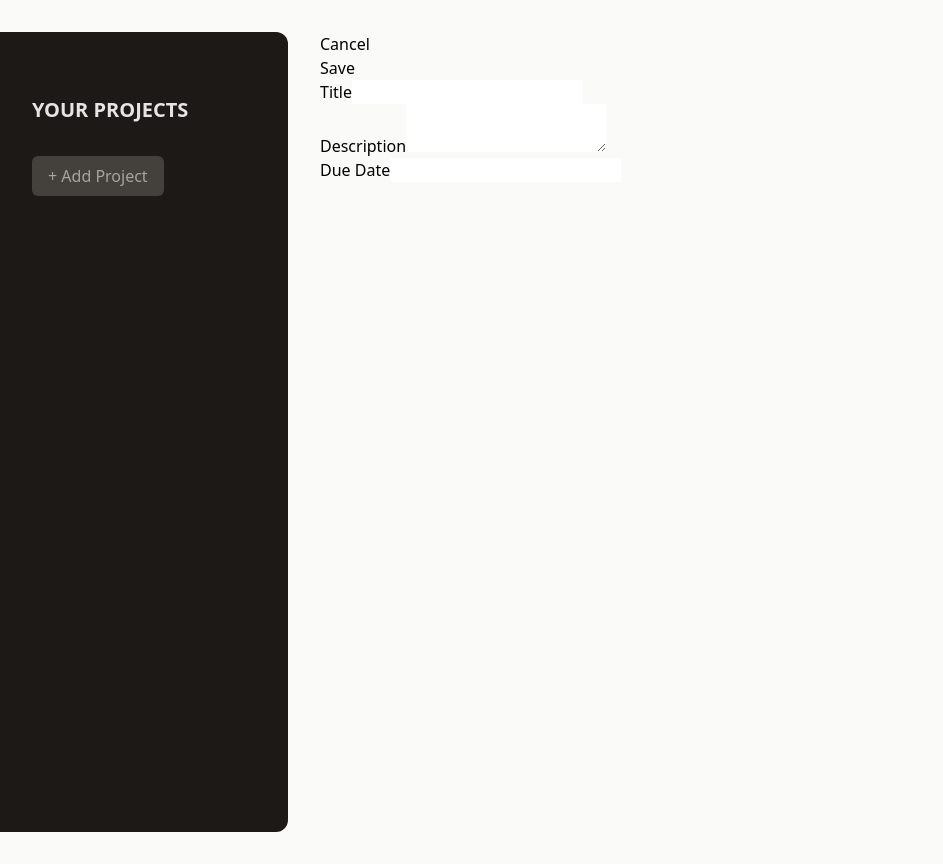
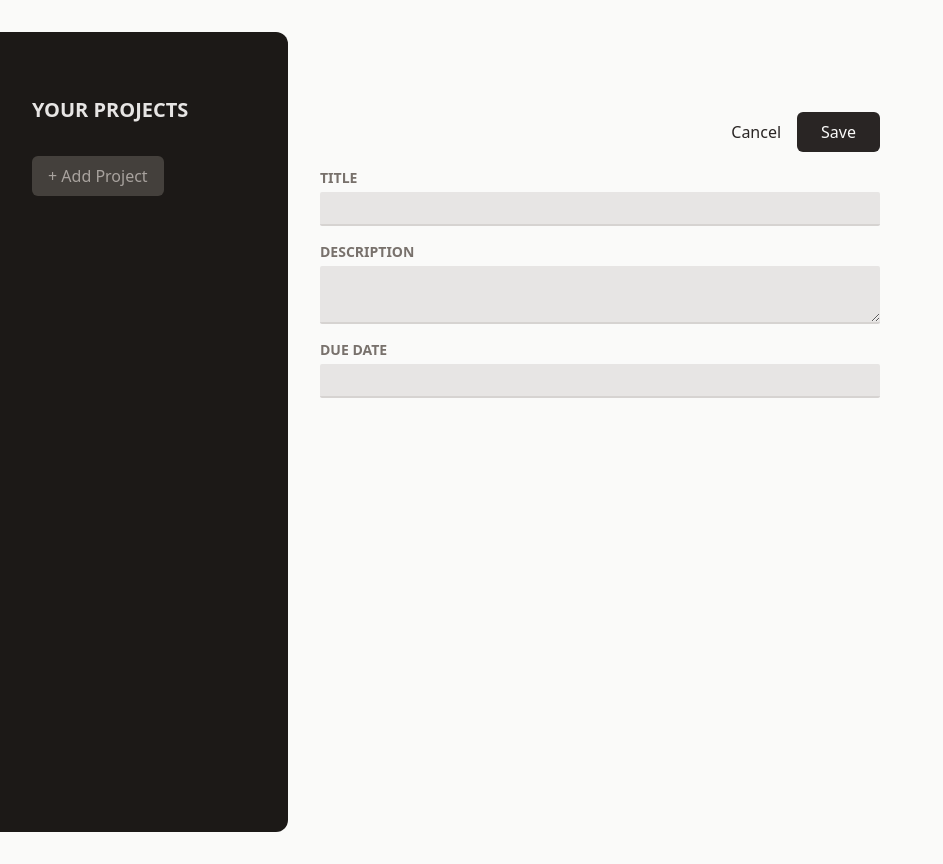
Before and after one commit to gaurav700/React_TaskManagement, a React (Vite) app: page / in a window 1280 px wide. Shown: the whole page, without its empty margins (0-943 px from the left). Built offline with nearby package versions, Linux system fonts and the light colour scheme.

Commit message:
Styling Buttons & Inputs with Tailwind CSS

```diff
--- a/src/components/Input.jsx
+++ b/src/components/Input.jsx
@@ -1,8 +1,20 @@
 export default function Input({ label, textarea, ...props }) {
   return (
-    <p>
-      <label>{label}</label>
-      {textarea ? <textarea {...props} /> : <input {...props} />}
+    <p className="flex flex-col  gap-1 my-4 ">
+      <label className="text-sm font-bold uppercase text-stone-500">
+        {label}
+      </label>
+      {textarea ? (
+        <textarea
+          className="w-full p-1 border-b-2 rounded-sm border-stone-300 bg-stone-200 text-stone-600 focus:outline-none focus:border-stone-600"
+          {...props}
+        />
+      ) : (
+        <input
+          className="w-full p-1 border-b-2 rounded-sm border-stone-300 bg-stone-200 text-stone-600 focus:outline-none focus:border-stone-600"
+          {...props}
+        />
+      )}
     </p>
   );
 }
--- a/src/components/NewProject.jsx
+++ b/src/components/NewProject.jsx
@@ -2,13 +2,17 @@
 
 export default function NewProject() {
   return (
-    <div>
-      <menu>
+    <div className="w-[35rem] mt-16 ">
+      <menu className="flex items-center justify-end gap-4 my-4">
         <li>
-          <button>Cancel</button>
+          <button className="text-stone-800 hover:text-stone-950">
+            Cancel
+          </button>
         </li>
         <li>
-          <button>Save</button>
+          <button className="px-6 py-2 rounded-md bg-stone-800 text-stone-50 hover:bg-stone-950">
+            Save
+          </button>
         </li>
       </menu>
       <div>
```
